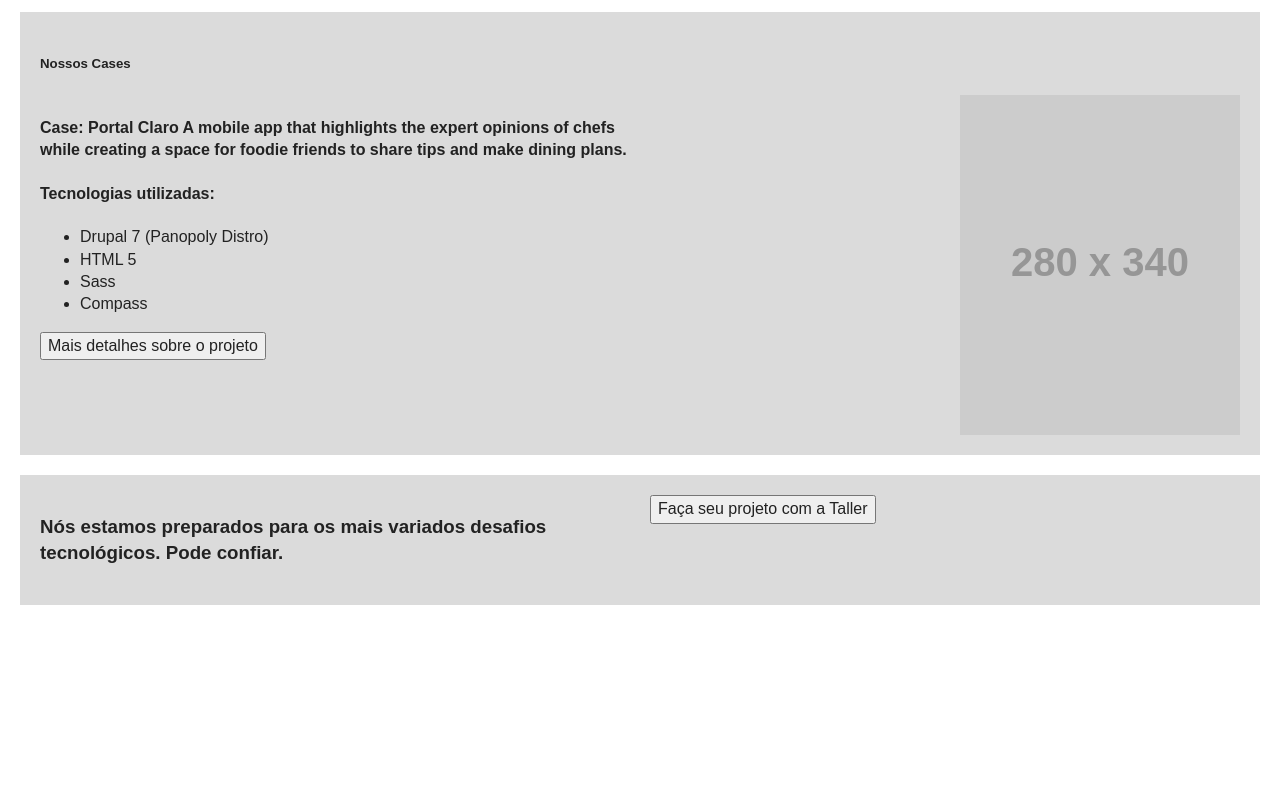
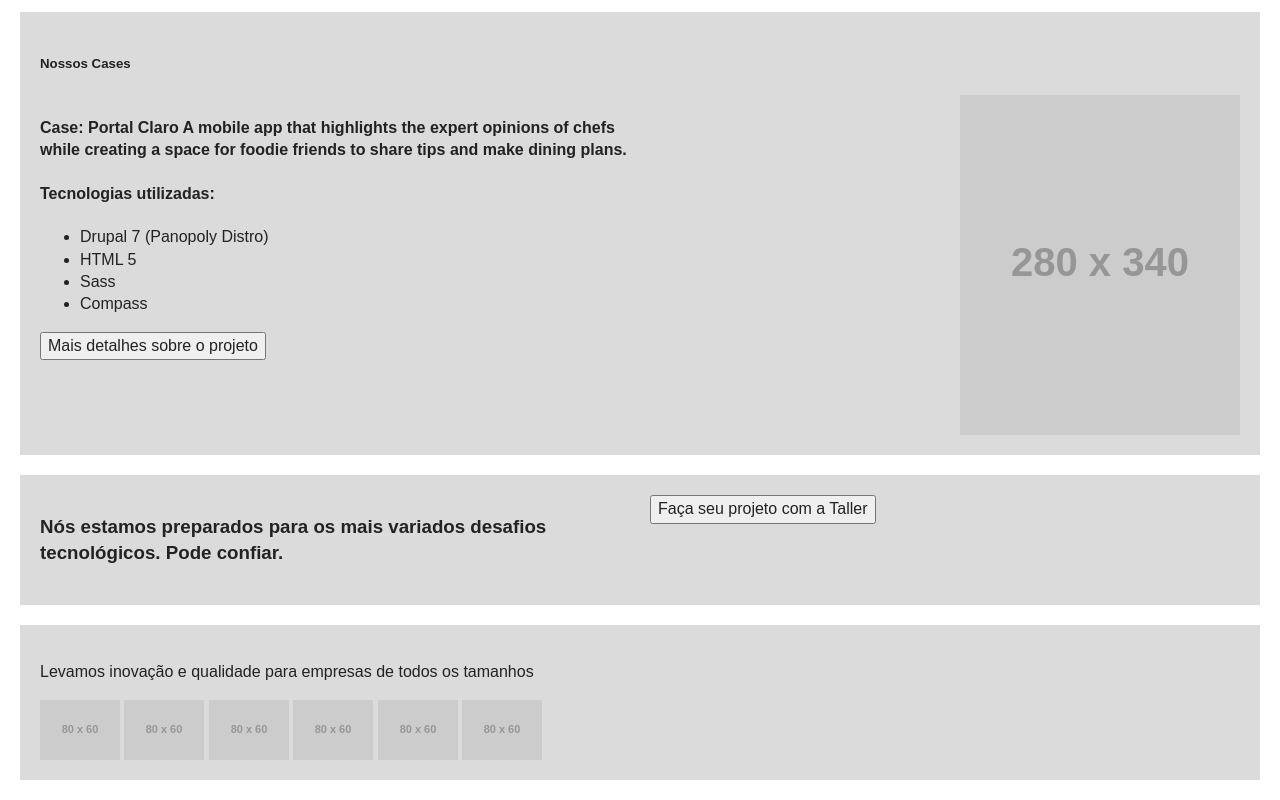
Before and after one commit to TallerWebSolutions/tallerwebsolutions.github.io, a plain HTML site: page structure.html in a window 1280 px wide. Shown: the part 657-1457 px from the top of the page. Before the commit the page ends 1282 px from the top, so only its background shows below. Drawn offline with Linux system fonts and the light colour scheme; placeholder pictures from the web are drawn by us.

Commit message:
adding more structure data

```diff
--- a/structure.html
+++ b/structure.html
@@ -86,6 +86,16 @@ A mobile app that highlights the expert opinions of chefs while creating a space
         </div>
       </div>
 
+      <div class="container">
+        <p>Levamos inovação e qualidade para empresas de todos os tamanhos</p>
+        <img src="http://placehold.it/80x60">
+        <img src="http://placehold.it/80x60">
+        <img src="http://placehold.it/80x60">
+        <img src="http://placehold.it/80x60">
+        <img src="http://placehold.it/80x60">
+        <img src="http://placehold.it/80x60">
+      </div>
+
       <script>
         (function(b,o,i,l,e,r){b.GoogleAnalyticsObject=l;b[l]||(b[l]=
         function(){(b[l].q=b[l].q||[]).push(arguments)});b[l].l=+new Date;
```
